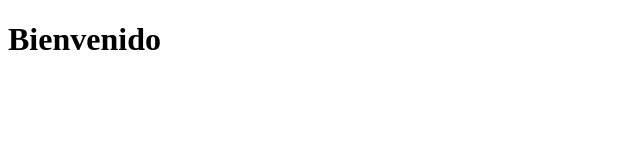
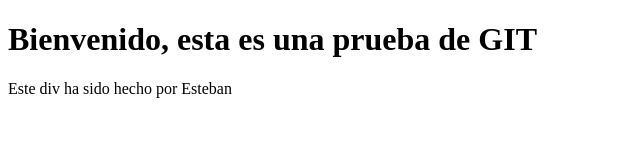
Before and after one commit to Esteban-Gonzalez-Cer/git_practice, a plain HTML site: page index.html in a window 1280 px wide. Shown: the whole page, without its empty margins (0-640 px from the left). Drawn offline with Linux system fonts and the light colour scheme.

Commit message:
Esteban ha añadido un div que indica que es suyo

```diff
--- a/index.html
+++ b/index.html
@@ -1,9 +1,12 @@
 <!DOCTYPE html>
 <html>
  <head>
- <title>Mi sitio</title>
+ <title>Practica 1</title>
  </head>
  <body>
- <h1>Bienvenido</h1>
+ <h1>Bienvenido, esta es una prueba de GIT</h1>
+ <div>
+    <p> Este div ha sido hecho por Esteban </p>
+ </div>
  </body>
 </html>
```
